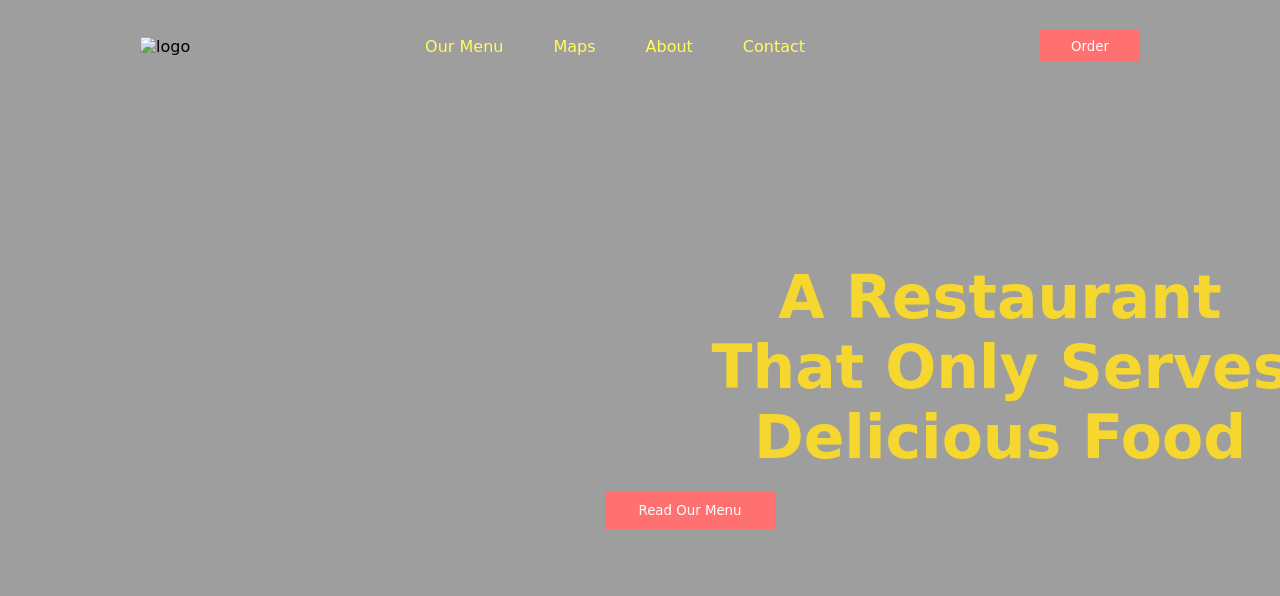
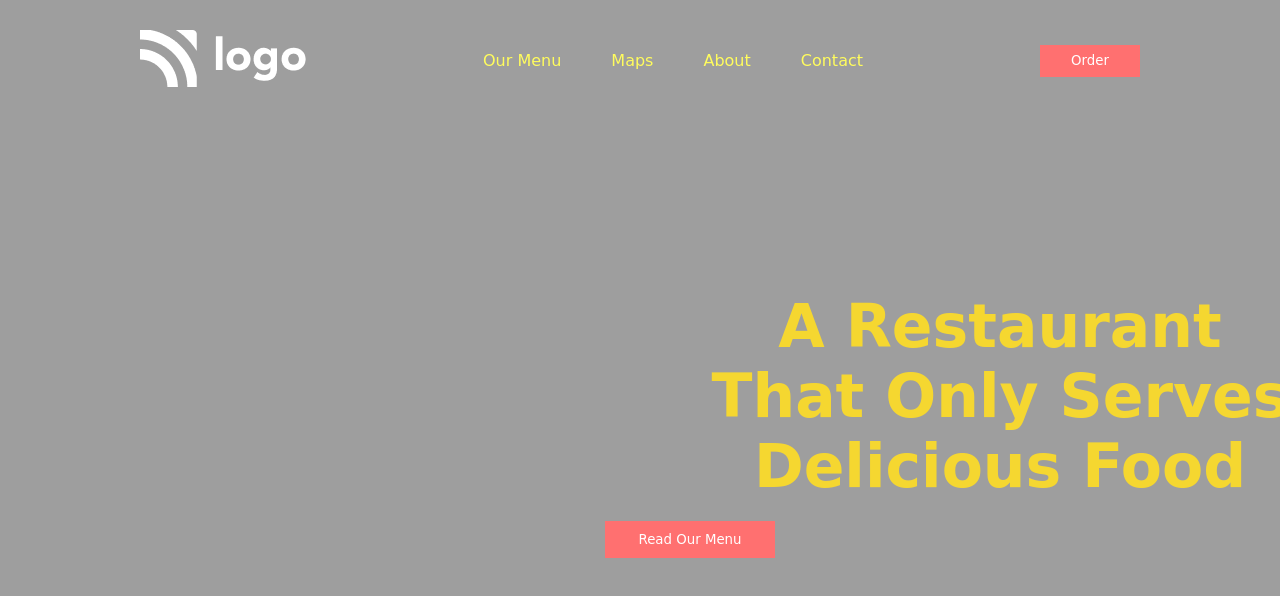
Before and after one commit to ShrikantSanjayChavan/PROJECT-2, a website: page index.html in a window 1280 px wide. Drawn offline with Linux system fonts and the light colour scheme; the site is published under a folder, as on GitHub Pages, so addresses that start at the root find nothing; a web font is replaced by a local one.

Commit message:
Update index.html

```diff
--- a/index.html
+++ b/index.html
@@ -26,7 +26,7 @@
       <section aria-label="navbar">
         <nav class="navbar">
           <div>
-            <img src="/assets/white-logo.png" alt="logo" class="logo" />
+            <img src="./assets/white-logo.png" alt="logo" class="logo" />
           </div>
           <div>
             <ul class="list">
```
